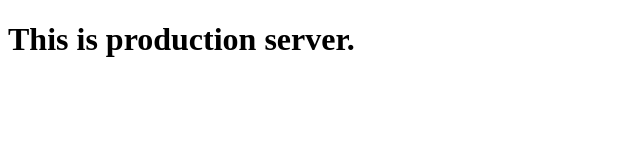
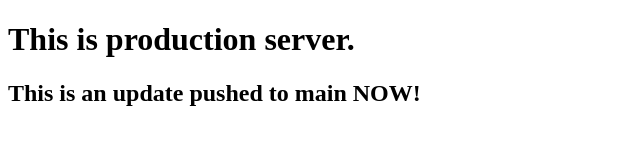
Before and after one commit to adples/github-actions, a plain HTML site: page index.html in a window 1280 px wide. Shown: the whole page, without its empty margins (0-640 px from the left). Drawn offline with Linux system fonts and the light colour scheme.

Commit message:
update to main

```diff
--- a/index.html
+++ b/index.html
@@ -8,5 +8,6 @@
   </head>
   <body>
     <h1>This is production server.</h1>
+    <h2>This is an update pushed to main NOW!</h2>
   </body>
 </html>
```
